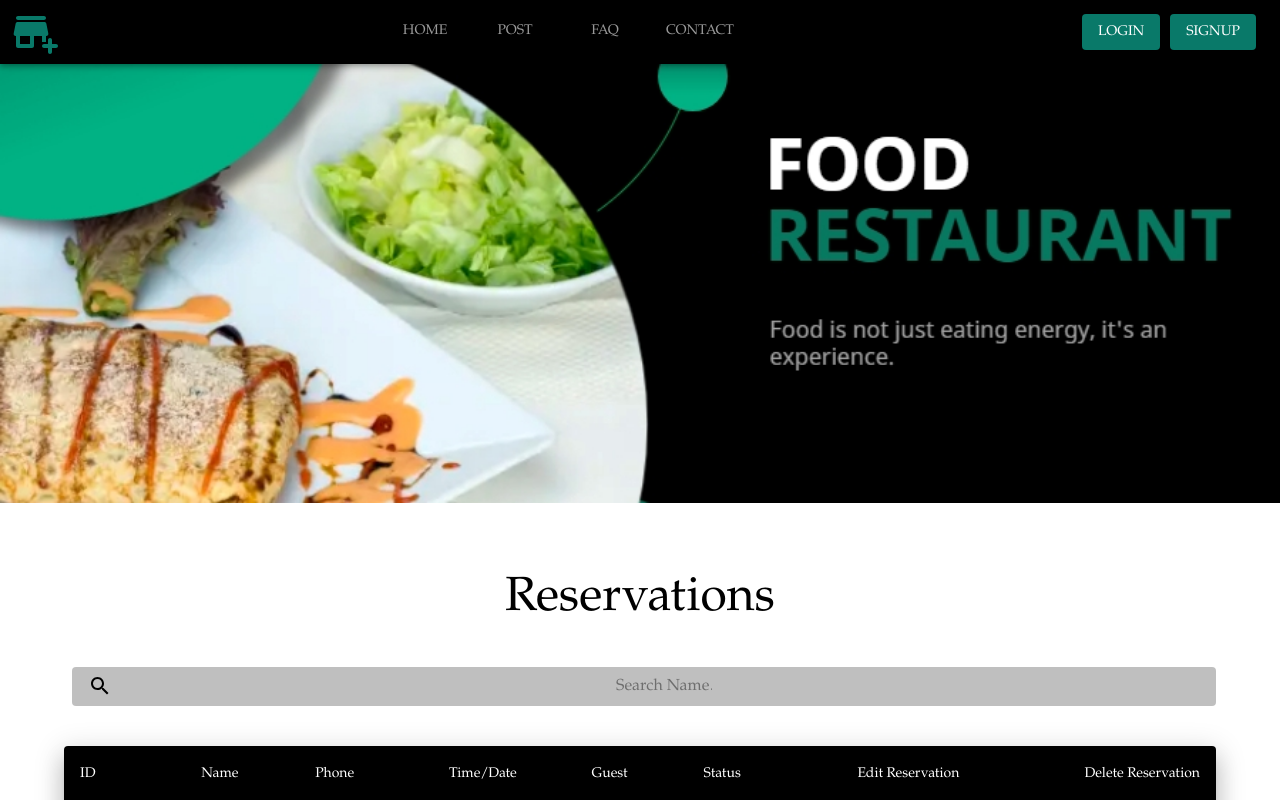
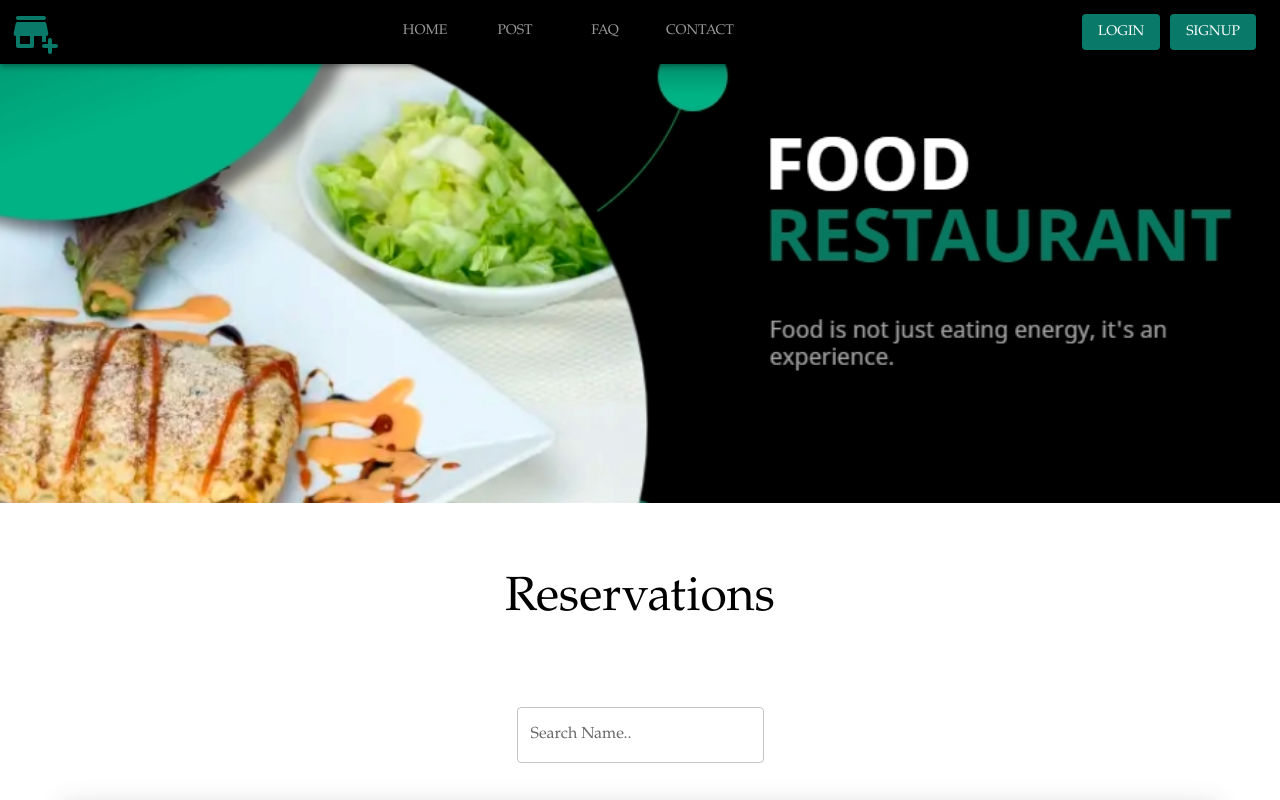
Before and after one commit to AbitFishy/GenSpark-Restaurant-Reservation-System, a React (Create React App) app in the folder frontend/: page /home in a window 1280 px wide. Shown: the top 800 px of the page. Built offline with nearby package versions, Linux system fonts and the light colour scheme.

Commit message:
changed input and type number on input to 0

```diff
--- a/frontend/src/components/Home.js
+++ b/frontend/src/components/Home.js
@@ -26,10 +26,10 @@ import Modal from "@mui/material/Modal";
 import InputBase from "@mui/material/InputBase";
 import SearchIcon from "@mui/icons-material/Search";
 
-import InputLabel from '@mui/material/InputLabel';
-import MenuItem from '@mui/material/MenuItem';
-import Select from '@mui/material/Select';
-import FormControl from '@mui/material/FormControl';
+import InputLabel from "@mui/material/InputLabel";
+import MenuItem from "@mui/material/MenuItem";
+import Select from "@mui/material/Select";
+import FormControl from "@mui/material/FormControl";
 
 import "../App.css";
 
@@ -73,15 +73,15 @@ const Search = styled("div")(({ theme }) => ({
     backgroundColor: alpha(theme.palette.common.black, 0.15),
   },
   marginLeft: 0,
-  width: "100%",
+  // width: "100%",
   [theme.breakpoints.up("sm")]: {
     marginLeft: theme.spacing(1),
-    width: "auto",
+    // width: "auto",
   },
 }));
 
 const SearchIconWrapper = styled("div")(({ theme }) => ({
-  padding: theme.spacing(0, 2),
+  padding: theme.spacing(0, 1),
   height: "100%",
   position: "absolute",
   pointerEvents: "none",
@@ -191,20 +191,19 @@ const Home = () => {
           </Grid>
         </Grid>
 
-        <Grid container sx={{ marginTop: 5 }}>
-          <Grid item xs={12}>
-            <Search>
-              <SearchIconWrapper>
-                <SearchIcon />
-              </SearchIconWrapper>
-              <StyledInputBase
-                type="text"
-                placeholder="Search Name…"
-                inputProps={{ "aria-label": "search" }}
+        <Grid container maxWidth="lg"  sx={{display: 'flex', marginTop: 10, alignItems:"center", justifyContent: "center" }}>
+          <Grid item  sx={{display:'flex', alignItems: 'center', justifyContent: 'center'}}>
+              <Box
+                sx={{
+                  width: "100%",
+                  maxWidth: "100%",
+                }}
+              >
+                <TextField fullWidth label="Search Name.." id="fullWidth"
                 // onChange={(e)=> setSearchTerm(e.target.value)}
                 // value={searchTerm}
                 />
-            </Search>
+              </Box>
           </Grid>
         </Grid>
 
@@ -311,13 +310,17 @@ const Home = () => {
                               <input
                                 className="form-control"
                                 placeholder="guest"
-                                type="text"
+                                type="number"
+                                min="0"
                                 // value={lastName}
                                 // onChange={(e) => setLastName(e.target.value)}
                               />
                             </Grid>
                             <Grid item xs={12}>
-                            <FormControl sx={{ m: 0, minWidth: 120 }} size="small">
+                              <FormControl
+                                sx={{ m: 0, minWidth: 120 }}
+                                size="small"
+                              >
                                 <InputLabel id="demo-simple-select-label">
                                   Status
                                 </InputLabel>
--- a/frontend/src/components/Post.js
+++ b/frontend/src/components/Post.js
@@ -10,10 +10,10 @@ import SendIcon from "@mui/icons-material/Send";
 import TextField from "@mui/material/TextField";
 import Typography from "@mui/material/Typography";
 
-import InputLabel from '@mui/material/InputLabel';
-import MenuItem from '@mui/material/MenuItem';
-import Select from '@mui/material/Select';
-import FormControl from '@mui/material/FormControl';
+import InputLabel from "@mui/material/InputLabel";
+import MenuItem from "@mui/material/MenuItem";
+import Select from "@mui/material/Select";
+import FormControl from "@mui/material/FormControl";
 
 const Post = () => {
   // const [firstName, setFirstName] = useState("");
@@ -37,11 +37,9 @@ const Post = () => {
 
   return (
     <Container maxWidth="md" sx={{ marginTop: 15, marginBottom: 3 }}>
-      <Grid container sx={{marginBottom: 2}}>
+      <Grid container sx={{ marginBottom: 2 }}>
         <Grid item xs={12}>
-          <Typography variant="h2">
-            Add Reservation
-          </Typography>
+          <Typography variant="h2">Add Reservation</Typography>
         </Grid>
       </Grid>
       <Grid container maxWidth="md">
@@ -81,6 +79,8 @@ const Post = () => {
               </Grid>
               <Grid item xs={12} sm={6}>
                 <TextField
+                  type="number"
+                  InputProps={{ inputProps: { min: 0, max: 10 } }}
                   label="Guest"
                   variant="outlined"
                   fullWidth
@@ -110,7 +110,7 @@ const Post = () => {
             </Grid>
             <div className="post-button">
               <Button
-              sx={{marginTop: 1}}
+                sx={{ marginTop: 1 }}
                 type="submit"
                 variant="contained"
                 fullWidth
```
Lines whose indentation alone changed are shown as unchanged.
